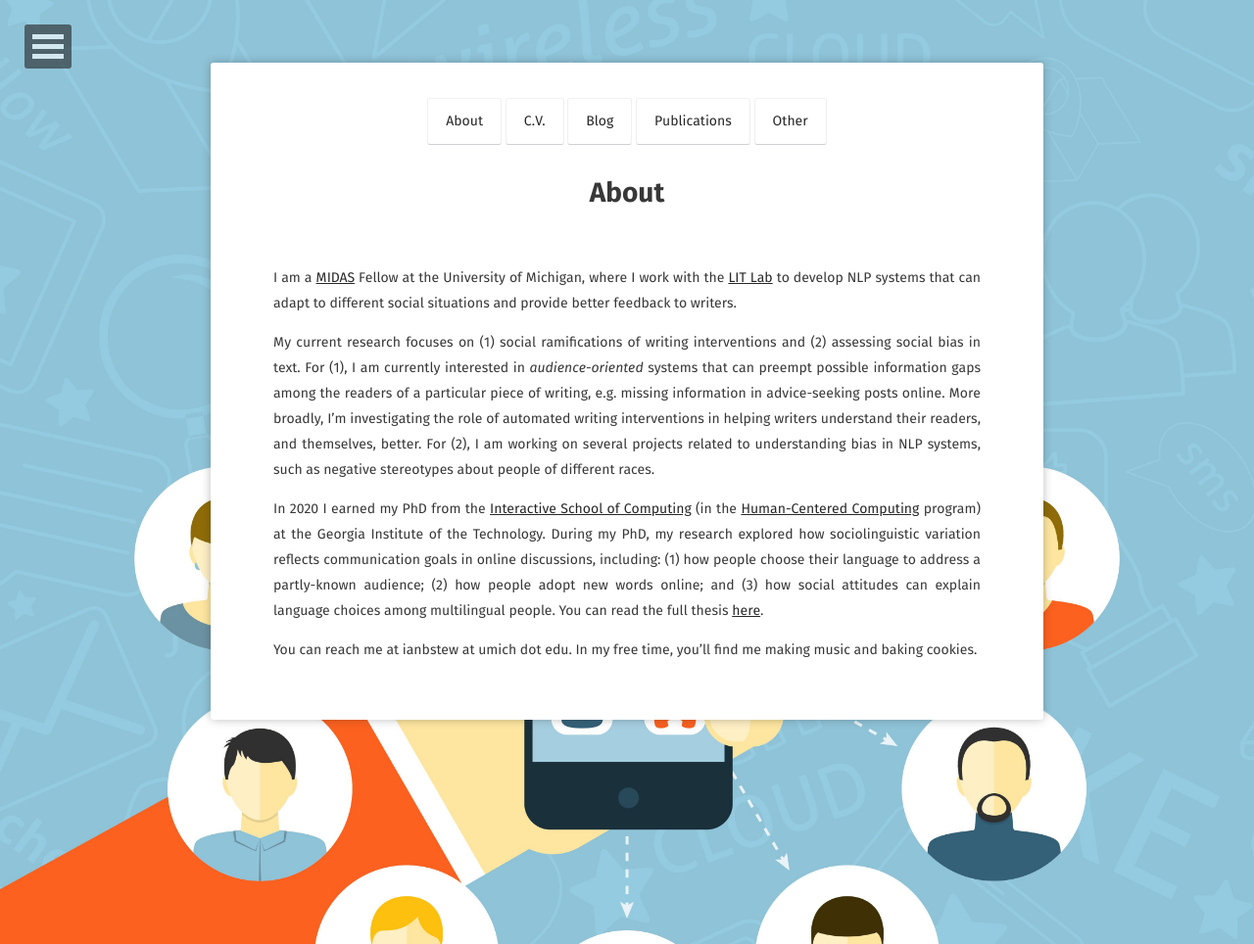
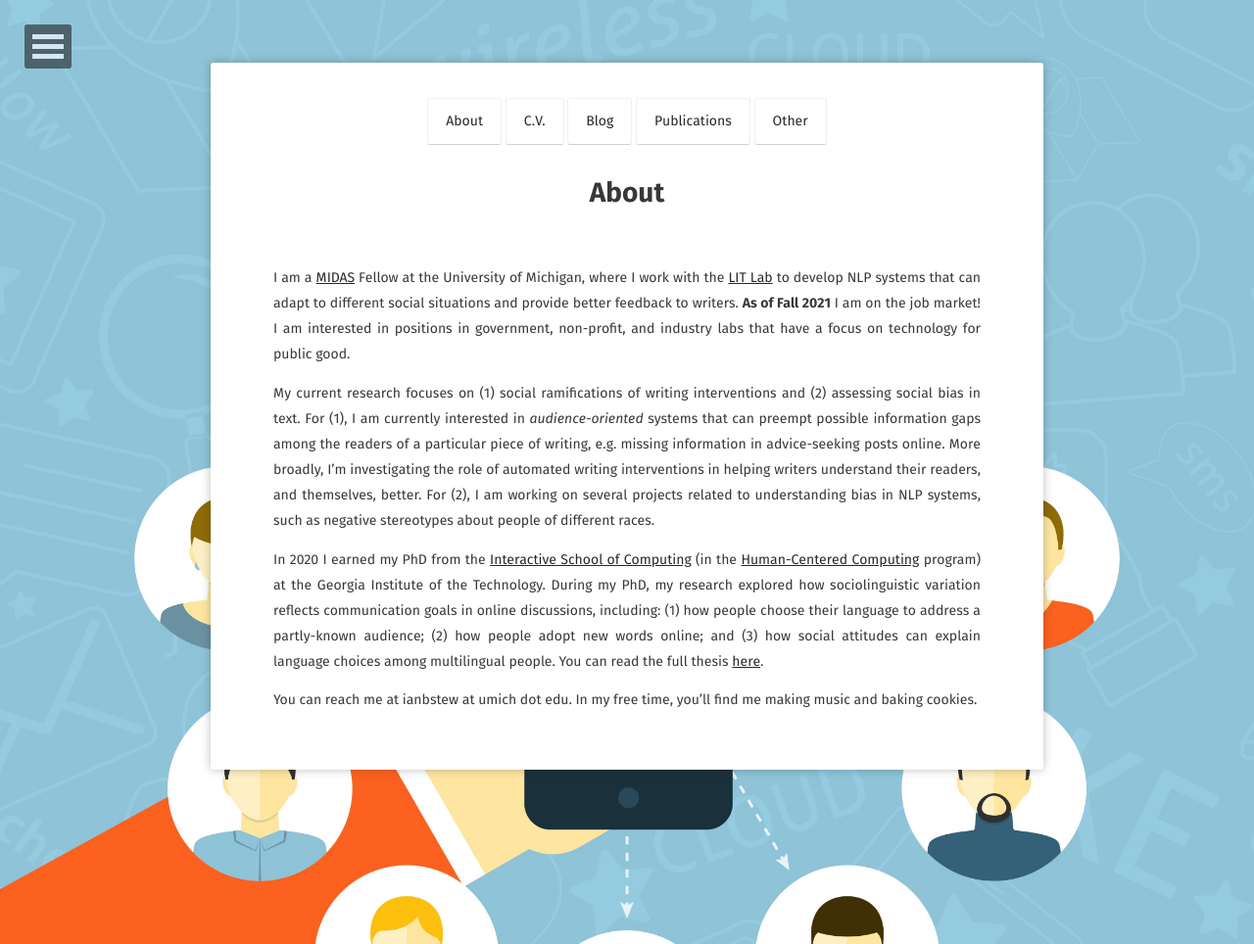
Before and after one commit to ianbstewart/ianbstewart.github.io, a Jekyll site: the page built from about/index.md, in a window 1280 px wide. Shown: the whole page at 98% size. Built offline with Jekyll 4.4.1, drawn with Linux system fonts in a browser that asks for light colours; some web fonts are replaced.

Commit message:
updated about

```diff
--- a/about/index.md
+++ b/about/index.md
@@ -4,6 +4,9 @@ title: About
 comments: false
 ---
 I am a [MIDAS](http://midas.umich.edu/) Fellow at the University of Michigan, where I work with the [LIT Lab](https://lit.eecs.umich.edu/) to develop NLP systems that can adapt to different social situations and provide better feedback to writers.
+**As of Fall 2021** I am on the job market!
+I am interested in positions in government, non-profit, and industry labs that have a focus on technology for public good.
+
 
 My current research focuses on (1) social ramifications of writing interventions and (2) assessing social bias in text.
 For (1), I am currently interested in *audience-oriented* systems that can preempt possible information gaps among the readers of a particular piece of writing, e.g. missing information in advice-seeking posts online.
```
